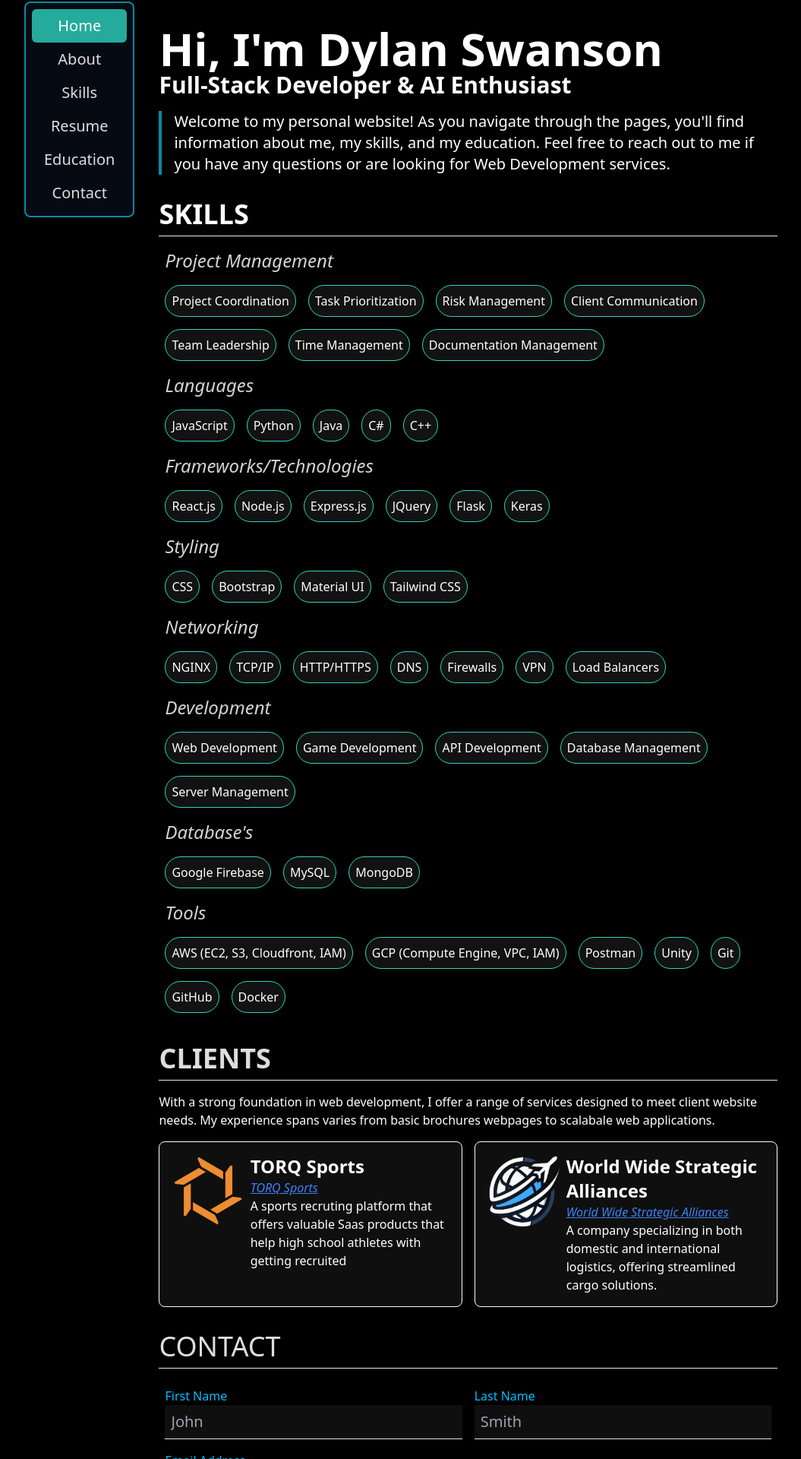
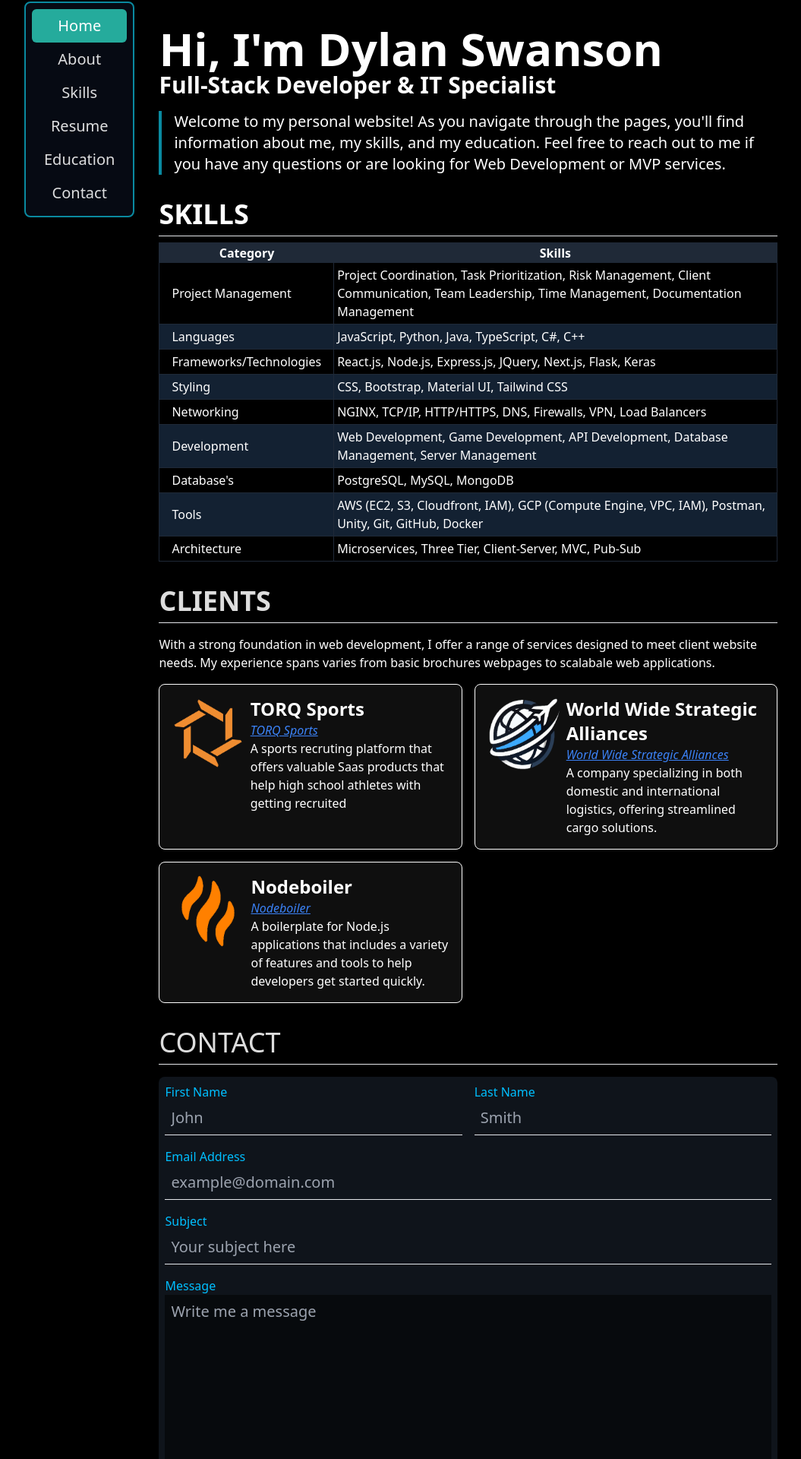
Before and after one commit to Daswanson22/dswan-client, a React (Create React App) app: page / in a window 1280 px wide. Shown: the part 104-2024 px from the top of the page at 76% size, without its empty margins (96-1151 px from the left). Built offline with nearby package versions, Linux system fonts and the light colour scheme.

Commit message:
Updated content

```diff
--- a/src/components/Clients.jsx
+++ b/src/components/Clients.jsx
@@ -1,7 +1,9 @@
 import React from 'react'
 import TORQ from '../images/torq.png'
 import WWSA from '../images/wwsa.png'
+import NODEBOILER from '../images/nodeboilericon.png'
 import { Link } from 'react-router-dom'
+
 function Card({company, hyperlink, description, logo}) {
     return (
         <div className="flex flex-col gap-2 border border-white bg-light-black text-white rounded-lg p-4 w-full">
@@ -26,9 +28,10 @@ function Clients() {
             With a strong foundation in web development, I offer a range of services designed to meet client website needs. My experience spans varies from basic brochures webpages to scalabale web applications.
         </p>
 
-        <div className="flex flex-col xl:flex-row justify-between gap-4">
+        <div className="grid grid-cols-2 col-span-12 gap-4">
             <Card company="TORQ Sports" hyperlink="https://torqsports.com" description="A sports recruting platform that offers valuable Saas products that help high school athletes with getting recruited" logo={TORQ}/>
             <Card company="World Wide Strategic Alliances" hyperlink="https://wws-alliances.org" description="A company specializing in both domestic and international logistics, offering streamlined cargo solutions." logo={WWSA}/>
+            <Card company="Nodeboiler" hyperlink="https://nodeboiler.com" description="A boilerplate for Node.js applications that includes a variety of features and tools to help developers get started quickly." logo={NODEBOILER}/>
         </div>
 
     </div>
--- a/src/components/Contact.jsx
+++ b/src/components/Contact.jsx
@@ -59,7 +59,7 @@ function Contact() {
     <div className="space-y-4">
       <h2 className="text-4xl text-start w-full border-b pb-2">CONTACT</h2>
       <form
-        className=" w-full space-y-4 p-2 rounded-lg text-light-blue font-light"
+        className="bg-gray-800 bg-opacity-50 w-full space-y-4 p-2 rounded-lg text-light-blue font-light"
         onSubmit={send}
       >
         <div className="flex flex-col md:flex-row gap-4">
@@ -68,7 +68,7 @@ function Contact() {
             <input
               type="text"
               maxLength={20}
-              className="bg-light-black text-white text-xl bg-light-gray border-solid border-b p-2 focus:outline-none"
+              className="bg-transparent text-white text-xl bg-light-gray border-solid border-b p-2 focus:outline-none"
               id="firstName"
               name="firstName"
               placeholder='John'
@@ -82,7 +82,7 @@ function Contact() {
             <input
               type="text"
               maxLength={20}
-              className="bg-light-black text-white text-xl bg-light-gray border-solid border-b p-2 focus:outline-none"
+              className="bg-transparent text-white text-xl bg-light-gray border-solid border-b p-2 focus:outline-none"
               id="lastName"
               name="lastName"
               placeholder='Smith'
@@ -97,7 +97,7 @@ function Contact() {
           <input
             type="email"
             maxLength={40}
-            className="bg-light-black text-white text-xl bg-light-gray border-solid border-b p-2 focus:outline-none"
+            className="bg-transparent text-white text-xl bg-light-gray border-solid border-b p-2 focus:outline-none"
             id="email"
             name="email"
             placeholder='example@domain.com'
@@ -111,9 +111,10 @@ function Contact() {
           <input
             type="text"
             maxLength={40}
-            className="bg-light-black text-white text-xl bg-light-gray border-solid border-b p-2 focus:outline-none"
+            className="bg-transparent text-white text-xl bg-light-gray border-solid border-b p-2 focus:outline-none"
             id="subject"
             name="subject"
+            placeholder="Your subject here"
             value={subject}
             onChange={(e) => setSubject(e.target.value)}
             required
@@ -125,9 +126,10 @@ function Contact() {
             type="text"
             maxLength={250}
             rows={10}
-            className="bg-light-black text-white text-xl bg-light-gray border-solid border-b p-2 focus:outline-none"
+            className=" text-white text-xl bg-black bg-opacity-50 p-2 focus:outline-none"
             id="message"
             name="message"
+            placeholder='Write me a message'
             value={message}
             onChange={(e) => setMessage(e.target.value)}
             required
--- a/src/components/Education.jsx
+++ b/src/components/Education.jsx
@@ -2,8 +2,8 @@ import React from 'react';
 
 const Education = () => {
   return (
-    <div className=" p-6">
-
+    <div className="text-left p-6 space-y-8">
+      <p className='underline'>Last updated: August, 25th, 2024</p>
       <section>
         <h2 className="text-2xl font-bold text-teal-400">Education</h2>
         <div className="mt-4">
@@ -20,6 +20,8 @@ const Education = () => {
             <li>Statistics and Probability</li>
             <li>Unity Game Development</li>
             <li>Systems Programming</li>
+            <li>Artificial Intelligence</li>
+            <li>Networking and Distribution</li>
           </ul>
         </div>
 
@@ -35,6 +37,13 @@ const Education = () => {
           <p className="mt-2">Associates in Computer Science, Mathematics, and Natural Sciences</p>
         </div>
       </section>
+      <section>
+        <h2 className="text-2xl font-bold text-teal-400">Certifications</h2>
+        <div className="mt-4">
+          <h3 className="text-xl font-semibold">CompTIA Network+</h3>
+          <h3 className="text-xl font-semibold">Microsoft AZ-900, Azure Fundementals</h3>
+        </div>
+      </section>
     </div>
   );
 };
--- a/src/components/Home.jsx
+++ b/src/components/Home.jsx
@@ -14,9 +14,9 @@ function Home() {
         <div className='flex animate-fade-in text-wrap'>
           <div className='w-full'>
             <h1 className="text-5xl lg:text-6xl font-bold">Hi, I'm Dylan Swanson</h1>
-            <span className="text-2xl lg:text-3xl font-semibold animate-fade-in">Full-Stack Developer & AI Enthusiast</span>
+            <span className="text-2xl lg:text-3xl font-semibold animate-fade-in">Full-Stack Developer & IT Specialist</span>
             <p style={{ borderColor: color }} className='text-xl font-thin mt-4 border-solid border-l-4 pl-4 transition-colors duration-1000'>
-              Welcome to my personal website! As you navigate through the pages, you'll find information about me, my skills, and my education. Feel free to reach out to me if you have any questions or are looking for Web Development services.
+              Welcome to my personal website! As you navigate through the pages, you'll find information about me, my skills, and my education. Feel free to reach out to me if you have any questions or are looking for Web Development or MVP services.
             </p>
           </div>
         </div>
--- a/src/components/Resume.jsx
+++ b/src/components/Resume.jsx
@@ -3,6 +3,7 @@ import React, {useState} from 'react';
 const Resume = () => {
   return (
     <div className="p-6">
+      <p className='text-center underline pb-8'>Last updated: August, 25th, 2024</p>
       <div className="text-center mb-8">
         <h1 className="text-4xl font-bold text-fun-teal">Dylan Swanson</h1>
         <p className="text-xl">Daswanson22@gmail.com | (805)-551-9345</p>
--- a/src/components/Skills.jsx
+++ b/src/components/Skills.jsx
@@ -7,11 +7,11 @@ const skillData = [
   },
   {
     title: 'Languages',
-    skills: ['JavaScript', 'Python', 'Java', 'C#', 'C++']
+    skills: ['JavaScript', 'Python', 'Java', 'TypeScript', 'C#', 'C++']
   },
   {
     title: 'Frameworks/Technologies',
-    skills: ['React.js', 'Node.js', 'Express.js', 'JQuery', 'Flask', 'Keras', ]
+    skills: ['React.js', 'Node.js', 'Express.js', 'JQuery', 'Next.js', 'Flask', 'Keras', ]
   },
   {
     title: 'Styling',
@@ -27,11 +27,15 @@ const skillData = [
   },
   {
     title: 'Database\'s',
-    skills: ['Google Firebase', 'MySQL', 'MongoDB']
+    skills: ['PostgreSQL', 'MySQL', 'MongoDB']
   },
   {
     title: 'Tools',
     skills: ['AWS (EC2, S3, Cloudfront, IAM)', 'GCP (Compute Engine, VPC, IAM)', 'Postman', 'Unity', 'Git', 'GitHub', 'Docker']
+  },
+  {
+    title: 'Architecture',
+    skills: ['Microservices', 'Three Tier', 'Client-Server', 'MVC', "Pub-Sub"]
   }
 ]
 
@@ -39,19 +43,26 @@ const Skills = () => {
   return (
     <div className="space-y-2 flex flex-col items-start justify-center text-white bg-opacity-25 rounded-md">
       <h2 className="text-4xl font-semibold text-start w-full border-b pb-2">SKILLS</h2>
-
-      <div className='flex justify-between items-start flex-wrap '>
-        {skillData.map((skill, index) => (
-          <div key={index} className=" p-2">
-            <h3 className="text-2xl text-gray-light italic">{skill.title}</h3>
-            <div className="flex flex-wrap gap-4 mt-4">
-              {skill.skills.map((item, index) => (
-                <span key={index} className="text-md font-light rounded-full bg-gray-dark border-solid border border-fun-teal p-2 hover:scale-110 duration-200 ease-in">{item}</span>
-              ))}
-            </div>
-          </div>
-        ))}
-      </div>
+      <table className='bg-black text-white border-solid border border-gray-800 table-auto'>
+        <thead className='bg-gray-800'>
+          <tr className='text-white'>
+            <th>Category</th>
+            <th>Skills</th>
+          </tr>
+        </thead>
+        <tbody className=''>
+          {skillData.map((skill, index) => (
+            <tr key={index} className='border-b border-solid border-gray-800 even:bg-blue-400 even:bg-opacity-20'>
+              <td className='px-4'>{skill.title}</td>
+              <td className='p-1 border-l border-solid border-gray-800'>
+                <ul>
+                  {skill.skills.join(", ")}
+                </ul>
+              </td>
+            </tr>
+          ))}
+        </tbody>
+      </table>
     </div>
   );
 };
```
Also changed, not shown: src/images/nodeboilericon.png (added).
